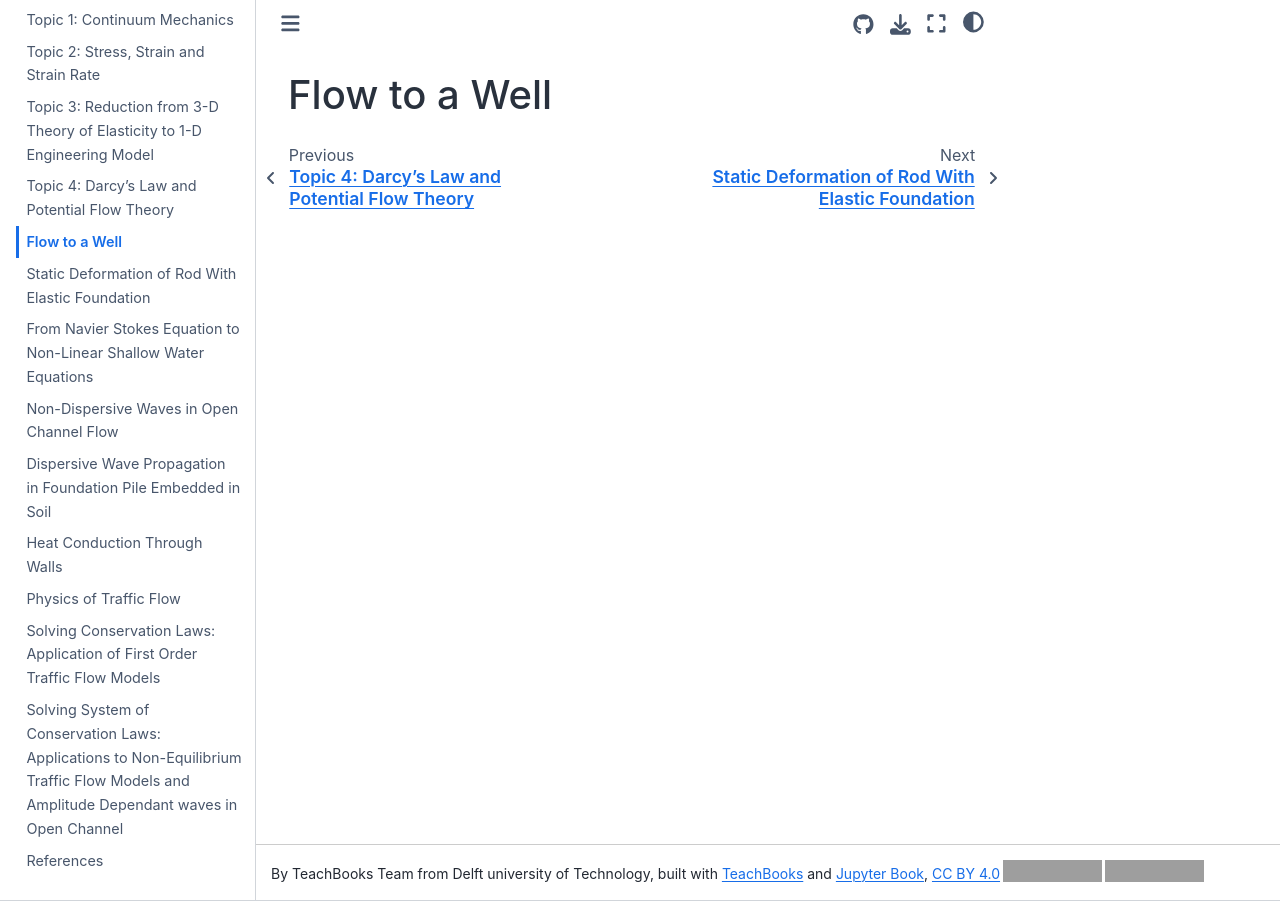
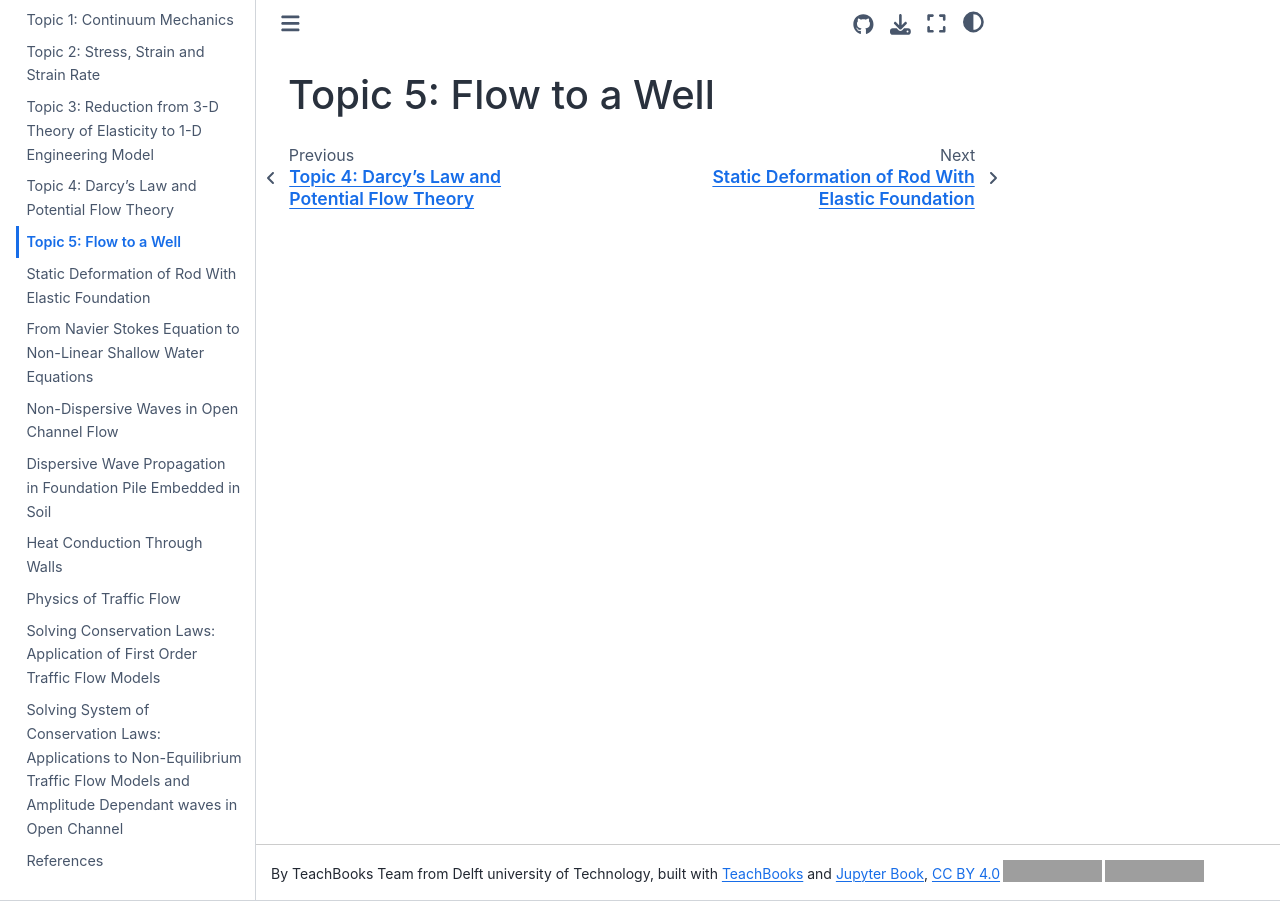
Before and after one commit to TeachBooks/interdisciplinary-mechanics, a Jupyter Book: the page built from book/some_content/T05_FlowToWell.md, in a window 1280 px wide. Built offline with Jupyter Book 1.0.4 settings and Sphinx 7.4.7 and the Sphinx Book theme 1.1.4, drawn with Linux system fonts in a browser that asks for light colours; comment, search, counter and statistics services are not loaded; grey boxes are pictures that could not be loaded.

Commit message:
Update T05_FlowToWell.md

```diff
--- a/book/some_content/T05_FlowToWell.md
+++ b/book/some_content/T05_FlowToWell.md
@@ -1 +1 @@
-# Flow to a Well
+# Topic 5: Flow to a Well
```
